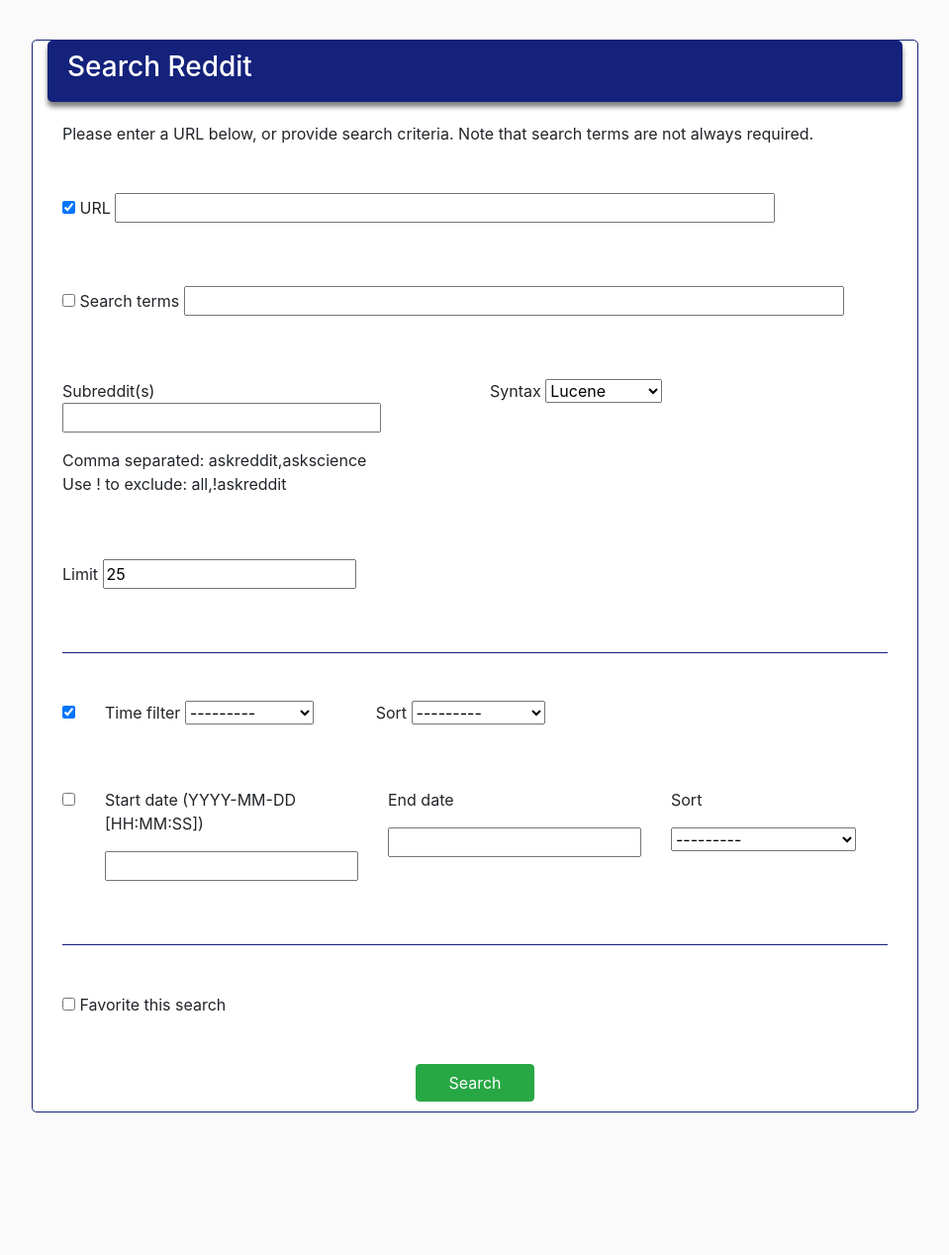
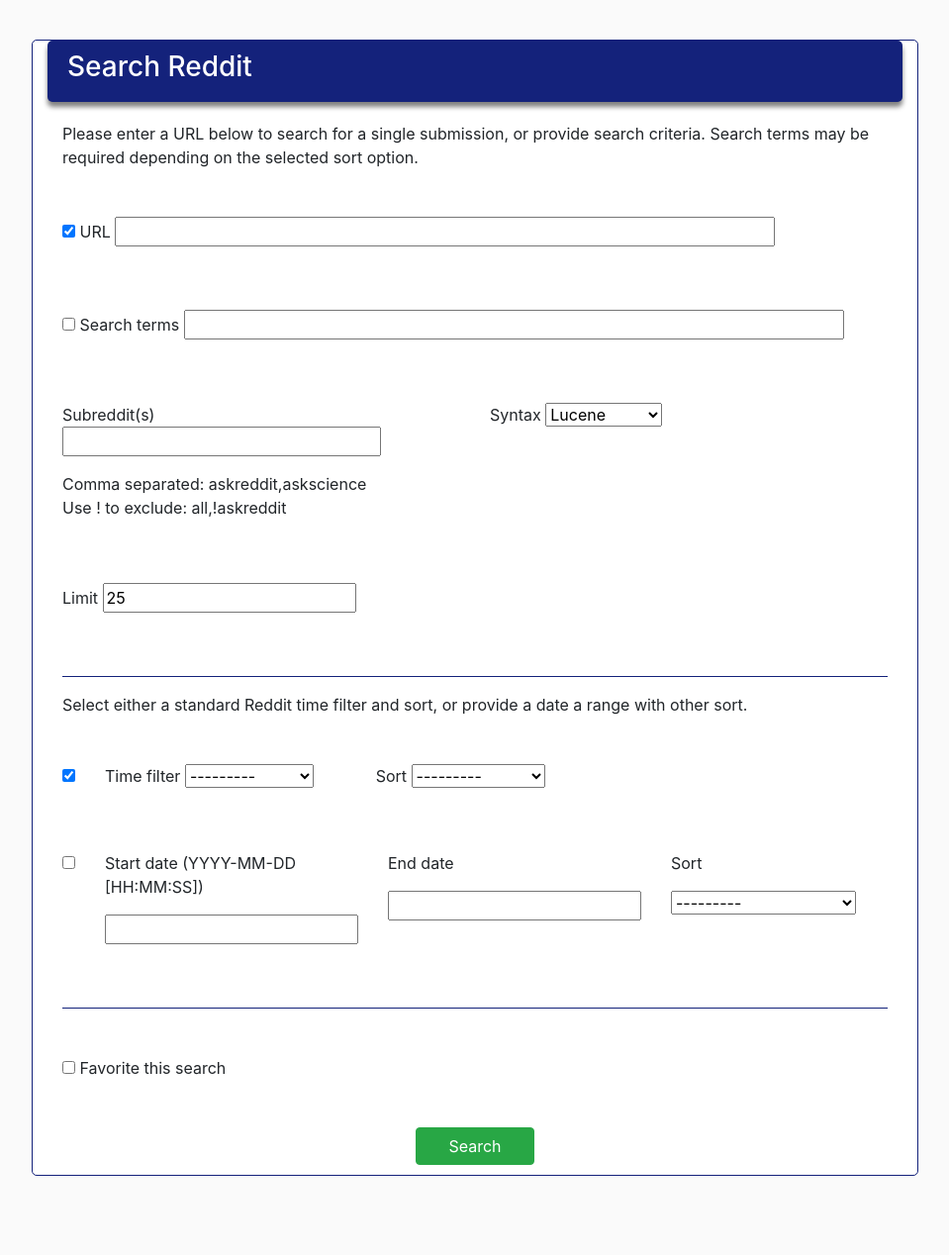
Before and after one commit to Floyd-Droid/reddit-downloader, a Django app: page /search/ in a window 1280 px wide. Shown: the part 63-1331 px from the top of the page at 99% size, without its empty margins (160-1119 px from the left). Before the commit the page ends 1187 px from the top, so only its background shows below. Run offline with Django 3.2, Linux system fonts and the light colour scheme; some libraries are stand-ins or nearby versions.

Commit message:
Improve form validation and appearance

```diff
--- a/downloader/forms.py
+++ b/downloader/forms.py
@@ -29,7 +29,7 @@ class SearchForm(forms.ModelForm):
             if not instance.url:
                 self.fields['url_select'].initial = False
                 self.fields['terms_select'].initial = True
-            if not instance.time_filter:
+            if not (instance.time_filter or instance.praw_sort):
                 self.fields['time_filter_select'].initial = False
                 self.fields['date_range_select'].initial = True
 
@@ -69,7 +69,7 @@ class SearchForm(forms.ModelForm):
 
         # One search type must be selected
         if (url_selected and terms_selected) or (not url_selected and not terms_selected):
-            self.add_error('url', 'Please select either the url choice or the other criteria')
+            self.add_error('url', 'Please select either the url choice or the other search criteria')
 
         # Clear all search criteria if the user gives a URL.
         if url_selected:
@@ -101,9 +101,6 @@ class SearchForm(forms.ModelForm):
             # Search terms are not allowed for front page search or for certain praw sort options.
             if praw_sort in ['controversial', 'rising', 'random_rising'] or 'front' in subreddit_list:
                 cleaned_data['terms'] = ''
-            # A time filter won't apply to certain praw sorts.
-            if praw_sort in ['hot', 'new', 'rising', 'random_rising']:
-                cleaned_data['time_filter'] = ''
             # The following praw sort options require search terms
             if praw_sort in ['relevance', 'comments'] and not cleaned_data['terms']:
                 self.add_error('terms', 'Search terms are required for the selected sort option')
--- a/downloader/tasks.py
+++ b/downloader/tasks.py
@@ -32,8 +32,7 @@ reddit = praw.Reddit(
     client_id=env.str('CLIENT_ID'),
     client_secret=env.str('CLIENT_SECRET'),
     user_agent='jf_downloader',
-    # redirect_uri='https://jf-reddit-downloader.herokuapp.com/authorize/'
-    redirect_uri='http://localhost:8000/authorize/'
+    redirect_uri='https://jf-reddit-downloader.herokuapp.com/authorize/'
 )
 
 api = PushshiftAPI(reddit)
@@ -193,7 +192,7 @@ def get_praw_submissions(query: SearchQuery) -> Tuple[list, list, list]:
                 submissions = list(subreddit.controversial(limit=lim, time_filter=query.time_filter, params={'after':last}))
             elif query.praw_sort == 'rising':
                 submissions = list(subreddit.rising(limit=lim, params={'after':last}))
-            elif query.praw_sort == 'random rising':
+            elif query.praw_sort == 'random_rising':
                 submissions = list(subreddit.random_rising(limit=lim, params={'after':last}))
 
         if not submissions:
--- a/downloader/templates/downloader/search_history_or_faves.html
+++ b/downloader/templates/downloader/search_history_or_faves.html
@@ -39,8 +39,8 @@
         {% for query in queries %}
         <tr>
           <td class="align-middle"></td>
-          <td class="align-middle">{{query.terms}}</td>
-          <td class="align-middle">{{query.subreddit|add_spaces}}</td>
+          <td class="align-middle text-wrap">{{query.terms}}</td>
+          <td class="align-middle text-wrap">{{query.subreddit|add_spaces}}</td>
           <td class="align-middle">
             {% if query.praw_sort %}
             {{query.get_praw_sort_display}}
@@ -57,7 +57,7 @@
                 {% csrf_token %}
                 <input type="hidden" name="redo" value="{{query.pk}}">
                 <div>
-                  <button class="link-btn" type="submit">Search again</button>
+                  <button class="link-btn text-nowrap" type="submit">Search again</button>
                 </div>
                 <div>
                   <a href="{% url 'downloader:previous-search-main' pk=query.pk %}">Details</a>
--- a/downloader/templates/downloader/search_view.html
+++ b/downloader/templates/downloader/search_view.html
@@ -9,7 +9,7 @@
   <form action="{% url 'downloader:search-main' %}" method='POST'>
     {% csrf_token %}
     <div class="container">
-      <p>Please enter a URL below, or provide search criteria. Note that search terms are not always required.</p>
+      <p>Please enter a URL below to search for a single submission, or provide search criteria. Search terms may be required depending on the selected sort option.</p>
       <div class="row mt-5">
         <div class="col">
           {{form.url_select}}
@@ -41,7 +41,10 @@
           <p>{{form.limit.errors}}</p>
         </div>
       </div>
-      <div class="py-5" id="time_options">
+      <div class="pt-3 pb-5" id="time_options">
+        <div class="mb-5">
+          <p>Select either a standard Reddit time filter and sort, or provide a date a range with other sort.</p>
+        </div>
         <div class="row">
           <div class="col-auto">
             {{form.time_filter_select}}
@@ -81,7 +84,9 @@
       </div>
       <p class="my-5">{{form.favorite}} Favorite this search</p>
       <div class="container btn-container d-flex justify-content-center">
-        <button class="btn btn-success submit-btn" id="search_btn" type="submit">Search</button>
+        <button class="btn btn-success submit-btn" id="search_btn" type="submit">
+          <i class="fa fa-refresh fa-spin loading-icon" style="display:none"></i> Search
+        </button>
       </div>
     </div>
   </form>
--- a/downloader/views.py
+++ b/downloader/views.py
@@ -72,7 +72,10 @@ class SearchView(View):
                     query.user = User.objects.get(username=username)
                 query.save()
             else:
-                context = {'form': form}
+                auth = request.session.get('authenticated', False)
+                context = {
+                    'form': form,
+                    'authenticated': auth}
                 return render(self.request, self.template_name, context)
 
         return redirect(reverse('downloader:search-results', kwargs={'pk': query.pk}))
--- a/static/css/style.css
+++ b/static/css/style.css
@@ -34,6 +34,10 @@ div#search-form-wrapper {
   margin: 5vh auto 10vh;
   padding-bottom: 10px;
   width: 70vw;
+}
+
+p#terms-warning {
+  color: #FF4500;
 }
 
 div.login-wrapper {
@@ -75,11 +79,6 @@ div.login-wrapper {
 
 .table {
   width: 100%;
-}
-
-table.dataTable tbody tr td.select-checkbox {
-  top: 1.5em;
-  border: none;
 }
 
 input#id_url, input#id_terms, input#id_subreddit{
--- a/static/js/script.js
+++ b/static/js/script.js
@@ -4,10 +4,7 @@ $(document).ready(function () {
       // Allow selection of rows
       orderable: false,
       className: 'select-checkbox',
-      targets: 0,
-      // 'render': function (data, type, full, meta) {
-      //   return '<input type="checkbox"/>'
-      // }
+      targets: 0
     }, {
       // Center cell data
       className: 'dt-center',
@@ -45,6 +42,8 @@ $(document).ready(function () {
     }
   });
 
+  // Ensure that only one option is selected for both the search options (url vs search terms)
+  // and the time options (time_filter vs date range)
   $(".option-select").click(function () {
     if ($(this).attr("id") == "id_url_select") {
       $("#id_terms_select").prop("checked", false)
@@ -55,6 +54,11 @@ $(document).ready(function () {
     } else if ($(this).attr("id") == "id_date_range_select") {
       $("#id_time_filter_select").prop("checked", false)
     }
+  });
+
+  // Add loading icon to search form submit button once clicked.
+  $('#search_btn').click(function (event) {
+    $('.loading-icon').show()
   });
 
   $("#remove-queries-form").submit(function (e) {
@@ -101,7 +105,7 @@ $(document).ready(function () {
   // Send ajax request to download submission data
   $("#download-form").submit(function (event) {
     event.preventDefault();
-    $('#loading-icon').show()
+    $('.loading-icon').show()
 
     // Gather the ids of the selected submissions
     let subIds = [];
@@ -112,7 +116,7 @@ $(document).ready(function () {
 
     // There must be at least one row selected.
     if (subIds.length == 0) {
-      $('#loading-icon').hide()
+      $('.loading-icon').hide()
       alert("Please select at least one row.");
       return
     }
@@ -129,10 +133,10 @@ $(document).ready(function () {
         // Begin downloading the generated zip file.
         $('div.message-wrapper').show();
         location.replace(response['url'])
-        $('#loading-icon').hide()
+        $('.loading-icon').hide()
       },
       error: function (response) {
-        $('#loading-icon').hide()
+        $('.loading-icon').hide()
 
         // Get the error messages and append them to the appropriate form div.
         let err_str = response.responseJSON['error']
```
Also changed, not shown: downloader/templates/downloader/search_results.html (+5 -5 lines).
